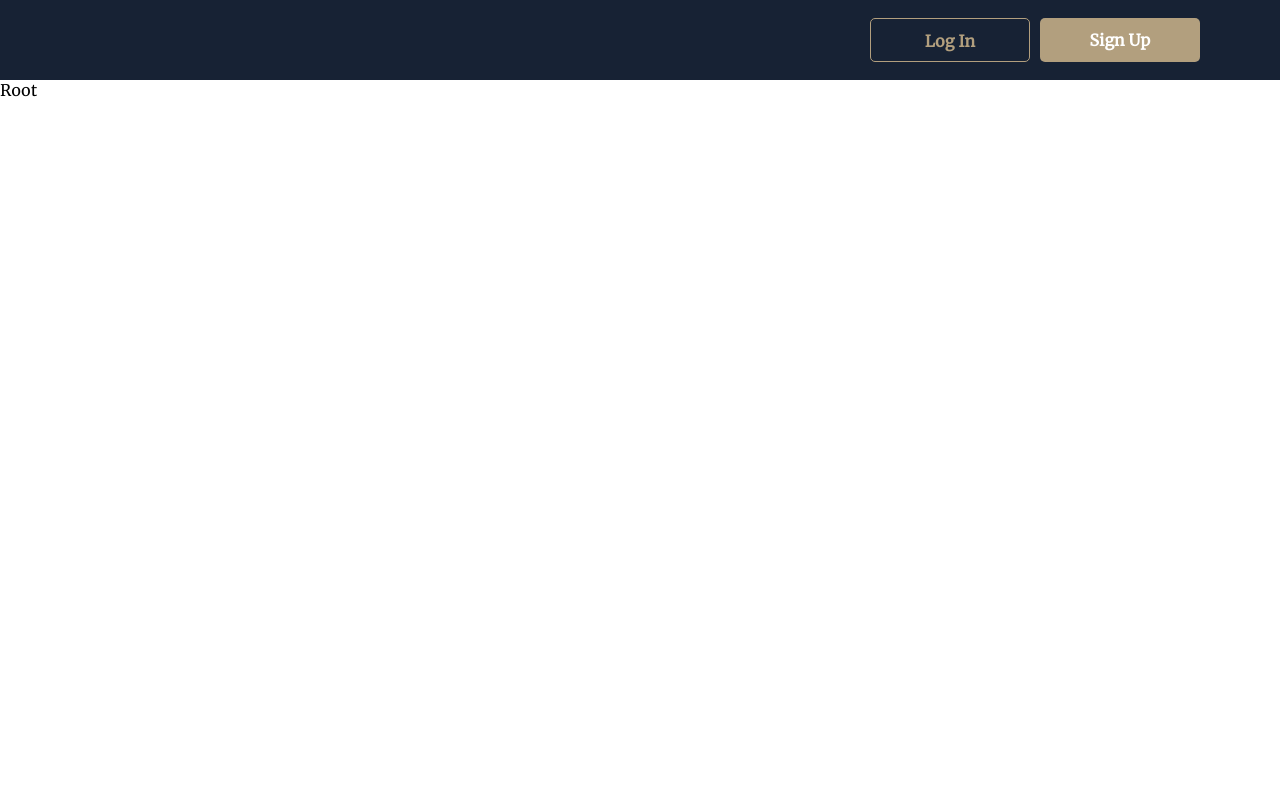
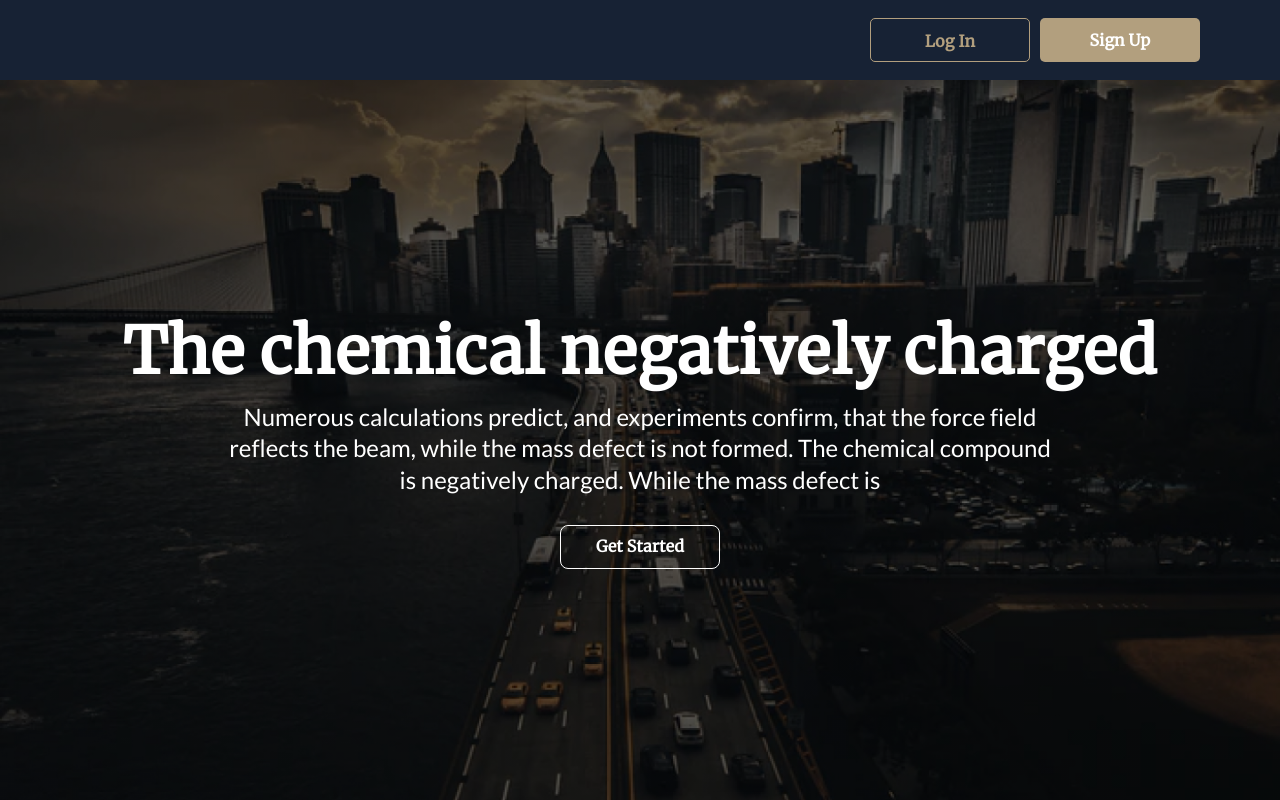
Before and after one commit to OlesiaTr/zenbittech-task, a React (Vite) app in the folder frontend/: page / in a window 1280 px wide. Built offline with nearby package versions, Linux system fonts and the light colour scheme; no server answers; what shared would draw is missing.

Commit message:
zb-4: + landing ui

```diff
--- a/frontend/src/index.tsx
+++ b/frontend/src/index.tsx
@@ -12,6 +12,7 @@ import {
 import { AppRoute } from '#libs/enums/enums.js';
 import { store } from '#libs/packages/store/store.js';
 import { Auth } from '#pages/auth/auth.js';
+import { Landing } from '#pages/landing/landing.js';
 
 createRoot(document.querySelector('#root') as HTMLElement).render(
   <StrictMode>
@@ -24,7 +25,7 @@ createRoot(document.querySelector('#root') as HTMLElement).render(
             children: [
               {
                 path: AppRoute.ROOT,
-                element: 'Root',
+                element: <Landing />,
               },
               {
                 path: AppRoute.SIGN_IN,
--- a/frontend/src/libs/components/button/button.styled.ts
+++ b/frontend/src/libs/components/button/button.styled.ts
@@ -27,4 +27,13 @@ const SecondaryButton = styled(PrimaryButton)`
   /* TODO hover/focus */
 `;
 
-export { PrimaryButton, SecondaryButton };
+const LandingButton = styled(PrimaryButton)`
+  background-color: transparent;
+  color: ${theme.colors.white};
+  border: ${theme.borders.normal};
+  ${theme.colors.white};
+  border-radius: 8px;
+  padding: 10px 24px;
+`;
+
+export { LandingButton, PrimaryButton, SecondaryButton };
--- a/frontend/src/libs/components/button/button.tsx
+++ b/frontend/src/libs/components/button/button.tsx
@@ -1,9 +1,13 @@
-import { PrimaryButton, SecondaryButton } from './button.styled.js';
+import {
+  LandingButton,
+  PrimaryButton,
+  SecondaryButton,
+} from './button.styled.js';
 
 type Properties = {
   label: string;
-  variant: 'primary' | 'secondary';
   onClick?: () => void;
+  variant: 'primary' | 'secondary' | 'landing';
   type?: 'button' | 'submit';
   isWidthFull?: boolean;
 };
@@ -18,6 +22,7 @@ const Button: React.FC<Properties> = ({
   const buttonVariants = {
     primary: PrimaryButton,
     secondary: SecondaryButton,
+    landing: LandingButton,
   };
 
   const ButtonComponent = buttonVariants[variant];
--- /dev/null
+++ b/frontend/src/pages/landing/landing.styled.ts
@@ -0,0 +1,37 @@
+import { styled } from 'styled-components';
+
+import backgroundImage from '#assets/img/landing-city.jpg';
+import { theme } from '#styles/theme.js';
+
+const Container = styled.div`
+  display: flex;
+  flex-direction: column;
+  align-items: center;
+  justify-content: center;
+  width: 100%;
+  height: calc(100vh - 80px);
+  background:
+    linear-gradient(rgba(0 0 0 / 60%), rgba(0 0 0 / 60%)),
+    no-repeat url(${backgroundImage});
+  background-size: cover;
+`;
+
+const Title = styled.p`
+  font-weight: ${theme.fontWeights.Bold};
+  font-size: ${theme.fontSizes.sb};
+  line-height: 80px;
+  color: ${theme.colors.white};
+  margin-bottom: 10px;
+  text-align: center;
+`;
+
+const DescriptionContainer = styled.div`
+  font-size: ${theme.fontSizes.l};
+  font-family: ${theme.fontFamilies.lato};
+  color: ${theme.colors.white};
+  max-width: 822px;
+  text-align: center;
+  margin-bottom: 30px;
+`;
+
+export { Container, DescriptionContainer, Title };
--- /dev/null
+++ b/frontend/src/pages/landing/landing.tsx
@@ -0,0 +1,21 @@
+import { Button } from '#libs/components/components.js';
+
+import { Container, DescriptionContainer, Title } from './landing.styled.js';
+
+const Landing: React.FC = () => {
+  return (
+    <Container>
+      <Title>The chemical negatively charged</Title>
+      <DescriptionContainer>
+        <p>
+          Numerous calculations predict, and experiments confirm, that the force
+          field reflects the beam, while the mass defect is not formed. The
+          chemical compound is negatively charged. While the mass defect is
+        </p>
+      </DescriptionContainer>
+      <Button type="button" label="Get Started" variant="landing" />
+    </Container>
+  );
+};
+
+export { Landing };
```
Also changed, not shown: 1 other file (tests, documents, lock files or other folders).
